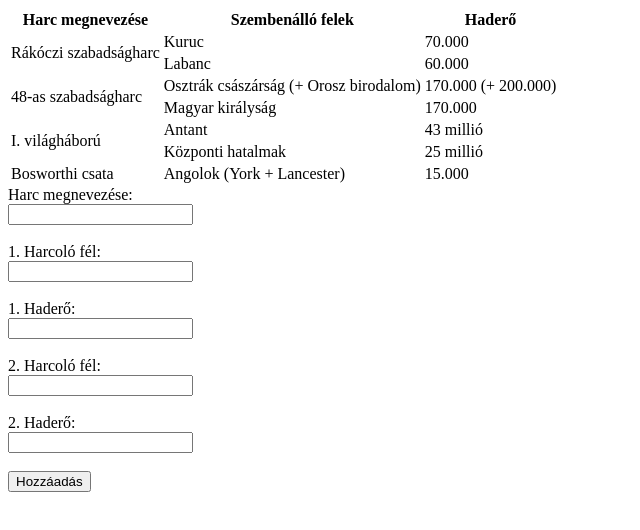
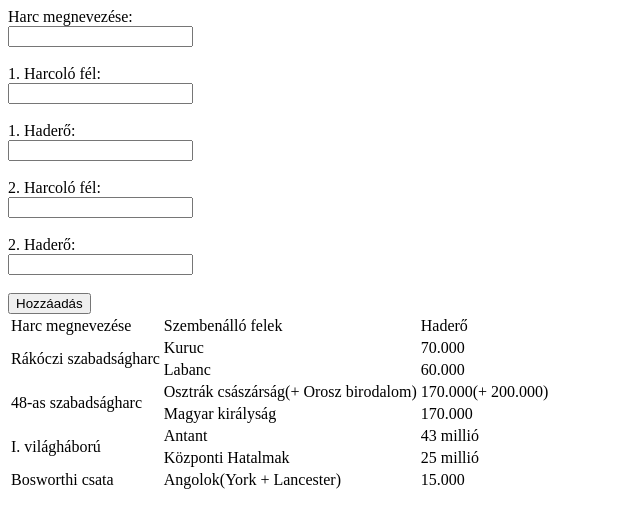
Before and after one commit to NBTaco/harcok, a plain HTML site: page index.html in a window 1280 px wide. Shown: the whole page, without its empty margins (0-640 px from the left). Drawn offline with Linux system fonts and the light colour scheme.

Commit message:
folytatom meg

```diff
--- a/index.html
+++ b/index.html
@@ -8,54 +8,6 @@
 </head>
 
 <body>
-
-    <table>
-        <thead>
-            <tr>
-                <th>Harc megnevezése</th>
-                <th>Szembenálló felek</th>
-                <th>Haderő</th>
-            </tr>
-        </thead>
-        <tbody>
-            <tr>
-                <td rowspan="2">Rákóczi szabadságharc</td>
-                <td>Kuruc</td>
-                <td>70.000</td>
-            </tr>
-            <tr>
-                <td>Labanc</td>
-                <td>60.000</td>
-            </tr>
-            <tr>
-                <td rowspan="2">48-as szabadságharc</td>
-                <td>Osztrák császárság (+ Orosz birodalom)</td>
-                <td>170.000 (+ 200.000)</td>
-            </tr>
-            <tr>
-                <td>Magyar királyság</td>
-                <td>170.000</td>
-            </tr>
-
-            <tr>
-                <td rowspan="2">I. világháború</td>
-                <td>Antant</td>
-                <td>43 millió</td>
-            </tr>
-            <tr>
-                <td>Központi hatalmak</td>
-                <td>25 millió</td>
-            </tr>
-            </tr>
-
-            <tr>
-                <td>Bosworthi csata</td>
-                <td>Angolok (York + Lancester)</td>
-                <td>15.000</td>
-            </tr>
-        </tbody>
-    </table>
-
     <form id="form" action="#">
         <label for="harc_nev">Harc megnevezése:</label><br>
         <input type="text" id="harc_nev" name="harc_nev"><br><br>
@@ -74,7 +26,7 @@
 
         <button>Hozzáadás</button>
     </form>
-
+<script src="main.js"></script>
 </body>
 
 </html>
--- /dev/null
+++ b/main.js
@@ -0,0 +1,125 @@
+const table = document.createElement('table') // Létrehozzuk a table- elemet
+document.body.appendChild(table) //a table elemet hozzáadjuk a body- hoz
+
+//thead megcsinálása, és az elemeinek hozzáadása
+const thead = document.createElement('thead') //létrehozunk egy thead- elemet
+table.appendChild(thead) //a thead elemet hozzáadjuk a table- hez
+
+const theadrow1 = document.createElement('tr') //létrehozunk egy tr- elemet
+thead.appendChild(theadrow1) //a tr elemet hozzáadjuk a thead- hez
+
+const theadcell1 = document.createElement('td') //létrehozunk egy td- elemet
+theadcell1.innerHTML = "Harc megnevezése" //a létrehozot td- nek beállítjuk a szövegét(innerHTML-t): Harc megnevezése-re
+theadrow1.appendChild(theadcell1) //a td elemet hozzáadjuk a tr- hez
+
+const theadcell2 = document.createElement('td') //létrehozunk egy td- elemet
+theadcell2.innerHTML = "Szembenálló felek" //a létrehozot td- nek beállítjuk a szövegét(innerHTML-t): Szembenálló felek-re
+theadrow1.appendChild(theadcell2) //a td elemet hozzáadjuk a tr- hez
+
+const theadcell3 = document.createElement('td') //létrehozunk egy td- elemet
+theadcell3.innerHTML = "Haderő" //a létrehozot td- nek beállítjuk a szövegét(innerHTML-t): Haderő-re
+theadrow1.appendChild(theadcell3) //a td elemet hozzáadjuk a tr- hez
+
+//tbody- megcsinálása, és az elemeinek hozzáadása
+const tbody = document.createElement('tbody') //létrehozunk egy tbody- elemet
+table.appendChild(tbody) //a tbody- elemet hozzáadjuk a table- hez
+
+//tbody 1.sor (rowspannel)
+const tbodyrow1 = document.createElement('tr') //létrehozzuk a tbody 1. sorát, később ennek az 1. celláján lesz rowSpan
+tbody.appendChild(tbodyrow1) //az 1. sort hozzáadjuk a tbody- hoz
+
+const tbodyrow2 = document.createElement('tr') //létrehozzuk a tbody 2. sorát, ennek nem fog kelleni 1. cella a rowSpan miatt
+tbody.appendChild(tbodyrow2) //az 2. sort hozzáadjuk a tbody- hoz
+
+const row1td1 = document.createElement('td') //létrehozzuk az 1. sor 1. celláját (td)
+row1td1.rowSpan = 2 //beállítjuk a rowSpant a cellára
+row1td1.innerHTML = "Rákóczi szabadságharc" //beállíjuk a cella szövegét (innerHTML-t):Rákóczi szabadságharc
+tbodyrow1.appendChild(row1td1) //hozzáadjuk a cellát az 1. sorhoz
+
+const row1td2 = document.createElement('td') //létrehozzuk az 1. sor 2. celláját (td)
+row1td2.innerHTML = "Kuruc" //beállíjuk a cella szövegét (innerHTML-t): Kuruc
+tbodyrow1.appendChild(row1td2) //hozzáadjuk a cellát az 1. sorhoz
+
+const row1td3 = document.createElement('td') //létrehozzuk az 1. sor 3. celláját (td)
+row1td3.innerHTML = "70.000" //beállíjuk a cella szövegét (innerHTML-t): 70.000
+tbodyrow1.appendChild(row1td3) //hozzáadjuk a cellát az 1. sorhoz
+
+const row2td1 = document.createElement('td') //létrehozzuk az 2. sor 1. celláját (td)- ez a középső cella lesz, mvel az első a rowSpan miatt már megvan
+row2td1.innerHTML = "Labanc" //beállíjuk a cella szövegét (innerHTML-t):Labanc
+tbodyrow2.appendChild(row2td1) //hozzáadjuk a cellát az 2. sorhoz
+
+const row2td2 = document.createElement('td') //létrehozzuk az 1. sor 2. celláját (td)- utolsó a sorban
+row2td2.innerHTML = "60.000" //beállíjuk a cella szövegét (innerHTML-t):60.000
+tbodyrow2.appendChild(row2td2) //hozzáadjuk a cellát az 2. sorhoz
+
+// 2. sor
+const tbodyrow3 = document.createElement('tr')
+tbody.appendChild(tbodyrow3)
+
+const tbodyrow4 = document.createElement('tr')
+tbody.appendChild(tbodyrow4)
+
+const row3td1 = document.createElement('td')
+row3td1.rowSpan = 2
+row3td1.innerHTML = "48-as szabadságharc"
+tbodyrow3.appendChild(row3td1)
+
+const row3td2 = document.createElement('td')
+row3td2.innerHTML = "Osztrák császárság(+ Orosz birodalom)"
+tbodyrow3.appendChild(row3td2)
+
+const row3td3 = document.createElement('td')
+row3td3.innerHTML = "170.000(+ 200.000)"
+tbodyrow3.appendChild(row3td3)
+
+const row4td1 = document.createElement('td')
+row4td1.innerHTML = "Magyar királyság"
+tbodyrow4.appendChild(row4td1)
+
+const row4td2 = document.createElement('td')
+row4td2.innerHTML = "170.000"
+tbodyrow4.appendChild(row4td2)
+
+// 3. sor
+const tbodyrow5 = document.createElement('tr')
+tbody.appendChild(tbodyrow5)
+
+const tbodyrow6 = document.createElement('tr')
+tbody.appendChild(tbodyrow6)
+
+const row5td1 = document.createElement('td')
+row5td1.rowSpan = 2
+row5td1.innerHTML = "I. világháború"
+tbodyrow5.appendChild(row5td1)
+
+const row5td2 = document.createElement('td')
+row5td2.innerHTML = "Antant"
+tbodyrow5.appendChild(row5td2)
+
+const row5td3 = document.createElement('td')
+row5td3.innerHTML = "43 millió"
+tbodyrow5.appendChild(row5td3)
+
+const row6td1 = document.createElement('td')
+row6td1.innerHTML = "Központi Hatalmak"
+tbodyrow6.appendChild(row6td1)
+
+const row6td2 = document.createElement('td')
+row6td2.innerHTML = "25 millió"
+tbodyrow6.appendChild(row6td2)
+
+//4.sor
+const tbodyrow7 = document.createElement('tr')
+tbody.appendChild(tbodyrow7)
+
+const row7td1 = document.createElement('td')
+row7td1.innerHTML = "Bosworthi csata"
+tbodyrow7.appendChild(row7td1)
+
+const row7td2 = document.createElement('td')
+row7td2.innerHTML = "Angolok(York + Lancester)"
+tbodyrow7.appendChild(row7td2)
+
+const row7td3 = document.createElement('td')
+row7td3.innerHTML = "15.000"
+tbodyrow7.appendChild(row7td3)
```
